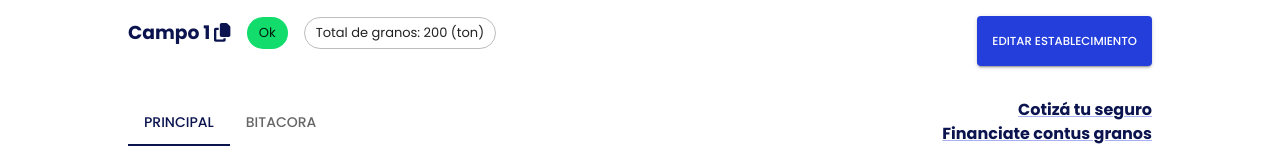
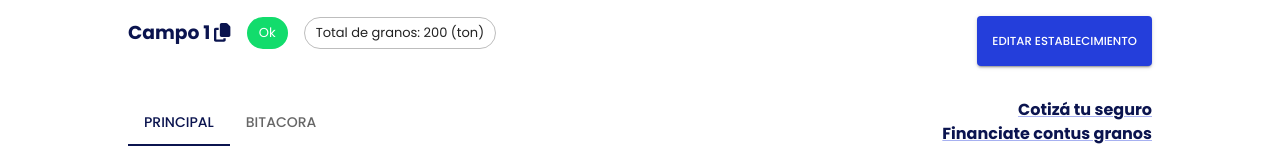
Before and after one commit to diegoAlexandre17/dashboard-test, a React (Vite) app: page / in a window 1280 px wide. Shown: the top 160 px of the page. Built offline with nearby package versions, Linux system fonts and the light colour scheme.

Commit message:
update chip

```diff
--- a/src/components/HeaderInfo.jsx
+++ b/src/components/HeaderInfo.jsx
@@ -9,7 +9,7 @@ const HeaderInfo = () => {
         <h3 className="me-2 mx-0">
           Campo 1 <FontAwesomeIcon icon={faCopy} />
         </h3>
-        <Chip label="Ok" color="success" />
+        <Chip label="Ok" color="success" sx={{color: '#ffff'}}/>
 
         <Chip label="Total de granos: 200 (ton)" variant="outlined" />
       </div>
```
